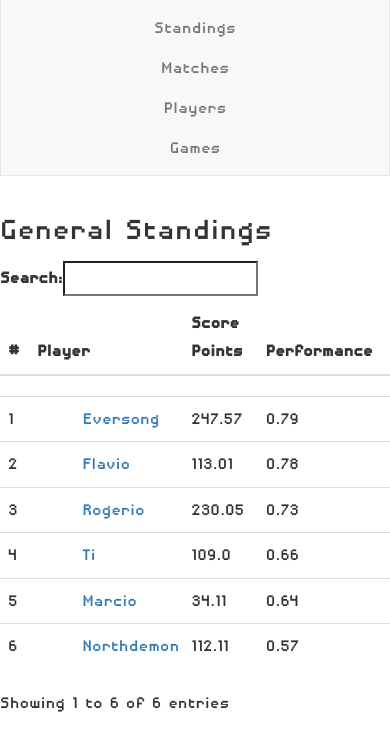
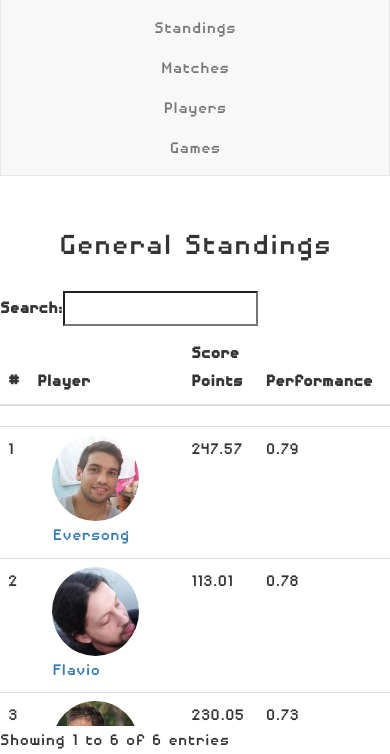
Before and after one commit to danielbicho/cockroach, a Django app: page /rankings/ in a window 390 px wide. Shown: the part 122-876 px from the top of the page. Before the commit the page ends 834 px from the top, so only its background shows below. Run offline with Django 3.2, Linux system fonts and the light colour scheme; data comes from the database, SQL or seed files in the repository; both versions use the stored data as it was after the commit; lists and menus that the app fills with data are empty; some libraries are stand-ins or nearby versions.

Commit message:
optimize small screens

```diff
--- a/rankings/static/css/styles.css
+++ b/rankings/static/css/styles.css
@@ -44,3 +44,9 @@
     background-position: center;
     background-repeat: no-repeat;
 }
+
+@media (max-width: 767px) {
+  .text-xs-center {
+    text-align: center;
+  }
+}
--- a/templates/classification.html
+++ b/templates/classification.html
@@ -10,9 +10,10 @@
     <link href="https://cdnjs.cloudflare.com/ajax/libs/datatables/1.10.12/css/dataTables.bootstrap.min.css" rel="stylesheet"/>
 
     <div class="container">
+        <div class="row text-xs-center" style="margin-top: 15px; margin-bottom: 15px">
+            <h1>General Standings</h1>
+        </div>
         <div class="row">
-            <div style="margin-top: 15px">
-            <h1>General Standings</h1>
             <table id="classification_table" class="table order-column" cellspacing="0" width="100%">
                 <thead>
                 <tr>
@@ -28,10 +29,10 @@
                     <td></td>
                     <td>
                         <div>
-                            <div class="col-xs-2 ">
+                            <div class="col-md-2">
                                 <img class="img img-circle" src="{{ MEDIA_URL }}{{ entry.player.player_photo.url }}">
                             </div>
-                            <div class="col-xs-2">
+                            <div class="col-md-2">
                                 <a href="{% url 'player' entry.player  %}">{{ entry.player }}</a>
                             </div>
                         </div>
--- a/templates/matches.html
+++ b/templates/matches.html
@@ -6,7 +6,7 @@
     <link href="https://cdnjs.cloudflare.com/ajax/libs/datatables/1.10.12/css/dataTables.bootstrap.min.css" rel="stylesheet"/>
 
     <div class="container">
-        <h1>Game Matches</h1>
+        <h1 class="text-xs-center">Game Matches</h1>
         <table id="matches" class="table" cellspacing="0" width="100%">
             <thead>
             <tr>
--- a/templates/matches_detail.html
+++ b/templates/matches_detail.html
@@ -6,7 +6,7 @@
     <link href="https://cdnjs.cloudflare.com/ajax/libs/datatables/1.10.12/css/dataTables.bootstrap.min.css" rel="stylesheet"/>
 
     <div class="container">
-        <h1>Match {{ match_id }} Detail </h1>
+        <h1 class="text-xs-center">Match {{ match_id }} Detail </h1>
         <table id="example" class="table" cellspacing="0" width="100%">
             <thead>
             <tr>
```
Also changed, not shown: templates/game.html (+5 -3 lines), db.sqlite3.
